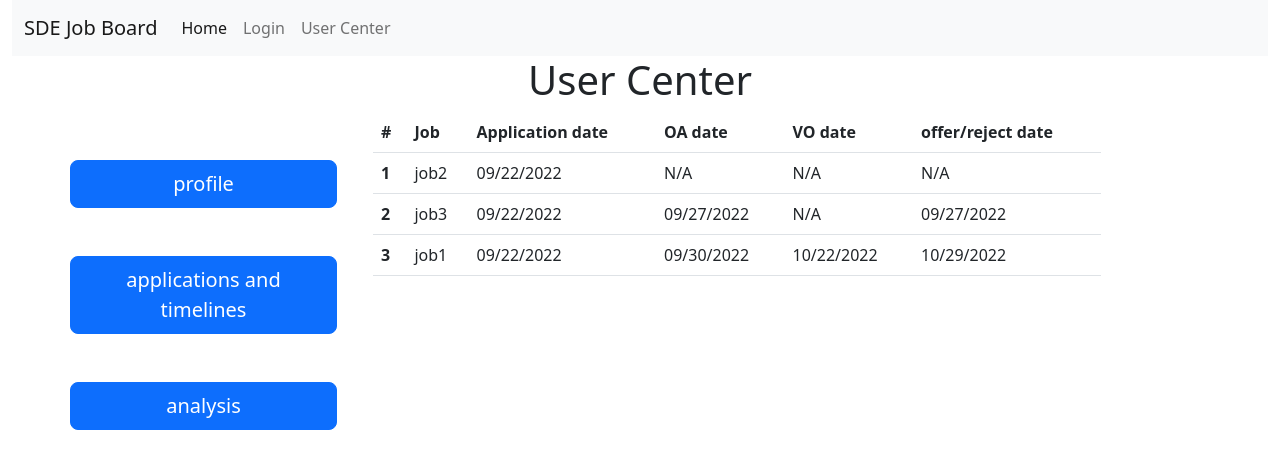
After one commit to hzzyh1229/CS5412-MEng-Project, a Flask app: page /user_center/applications in a window 1280 px wide. The commit adds this page. Shown: the top 469 px of the page. Run offline with Flask 2, Linux system fonts and the light colour scheme; some libraries are stand-ins or nearby versions.

Commit message:
user center frontend

```diff
--- a/app/app.py
+++ b/app/app.py
@@ -5,11 +5,13 @@ from flask_session import Session
 from authentication.authentication import login_bp
 import os
 from home.home import home_bp
+from user_center.user_center import user_center_bp
 
 app = Flask(__name__)
 app.config.from_object(Config)
 app.register_blueprint(login_bp)
 app.register_blueprint(home_bp, url_prefix="/")
+app.register_blueprint(user_center_bp)
 
 # to resolve issue in flask session
 app.config["SESSION_PERMANENT"] = False
--- a/app/home/templates/home_base.html
+++ b/app/home/templates/home_base.html
@@ -24,7 +24,7 @@
                 <a class="nav-link" href="/login">Login</a>
               </li>
               <li class="nav-item">
-                <a class="nav-link" href="#">User Center</a>
+                <a class="nav-link" href="/user_center">User Center</a>
               </li>
             </ul>
           </div>
--- /dev/null
+++ b/app/user_center/templates/applications.html
@@ -0,0 +1,41 @@
+{% extends "user_center.html" %}
+{% block right %}
+<table class="table">
+  <thead>
+    <tr>
+      <th scope="col">#</th>
+      <th scope="col">Job</th>
+      <th scope="col">Application date</th>
+      <th scope="col">OA date</th>
+      <th scope="col">VO date</th>
+      <th scope="col">offer/reject date</th>
+    </tr>
+  </thead>
+  <tbody>
+    <tr>
+      <th scope="row">1</th>
+      <td>job2</td>
+      <td>09/22/2022</td>
+      <td>N/A</td>
+      <td>N/A</td>
+      <td>N/A</td>
+    </tr>
+    <tr>
+      <th scope="row">2</th>
+      <td>job3</td>
+      <td>09/22/2022</td>
+      <td>09/27/2022</td>
+      <td>N/A</td>
+      <td>09/27/2022</td>
+    </tr>
+    <tr>
+      <th scope="row">3</th>
+      <td>job1</td>
+      <td>09/22/2022</td>
+      <td>09/30/2022</td>
+      <td>10/22/2022</td>
+      <td>10/29/2022</td>
+    </tr>
+  </tbody>
+</table>
+{% endblock %}
--- /dev/null
+++ b/app/user_center/templates/user_center.html
@@ -0,0 +1,33 @@
+{% extends "home_base.html" %}
+{% block title%} User Center {% endblock %}
+{% block body %}
+
+<h1 class="text-center">User Center</h1>
+<div class="container overflow-hidden">
+  <div class="row gx-5">
+    <div class="col-3">
+      <div class="row mt-5">
+        <a class="btn btn-primary btn-lg" href="{{ url_for('user_center_bp.profile') }}">
+          profile
+        </a>
+      </div>
+      <div class="row mt-5">
+        <a class="btn btn-primary btn-lg" href="{{ url_for('user_center_bp.applications') }}">
+          applications and timelines
+        </a>
+      </div>
+      <div class="row mt-5">
+        <a class="btn btn-primary btn-lg" href="{{ url_for('user_center_bp.analysis') }}">
+          analysis
+        </a>
+      </div>
+    </div>
+    <div class="col-8">
+      {% block right %} {% endblock%}
+    </div>
+  </div>
+</div>
+<script src="https://cdn.jsdelivr.net/npm/bootstrap@5.2.2/dist/js/bootstrap.bundle.min.js"
+  integrity="sha384-OERcA2EqjJCMA+/3y+gxIOqMEjwtxJY7qPCqsdltbNJuaOe923+mo//f6V8Qbsw3" crossorigin="anonymous"></script>
+
+{% endblock %}
--- /dev/null
+++ b/app/user_center/user_center.py
@@ -0,0 +1,19 @@
+from flask import Blueprint, render_template, redirect, url_for, request
+
+user_center_bp = Blueprint('user_center_bp', __name__, template_folder='templates')
+
+@user_center_bp.route('/user_center', methods=['GET', 'POST'])
+def user_center():
+  return render_template("user_center.html")
+
+@user_center_bp.route('/user_center/profile', methods=['GET', 'POST'])
+def profile():
+  return render_template("profile.html")
+
+@user_center_bp.route('/user_center/applications', methods=['GET', 'POST'])
+def applications():
+  return render_template("applications.html")
+
+@user_center_bp.route('/user_center/analysis', methods=['GET', 'POST'])
+def analysis():
+  return render_template("analysis.html")
```
Also changed, not shown: app/user_center/templates/analysis.html (added, +27 -0 lines), app/user_center/templates/profile.html (added, +9 -0 lines), app/user_center/__init__.py (added).
